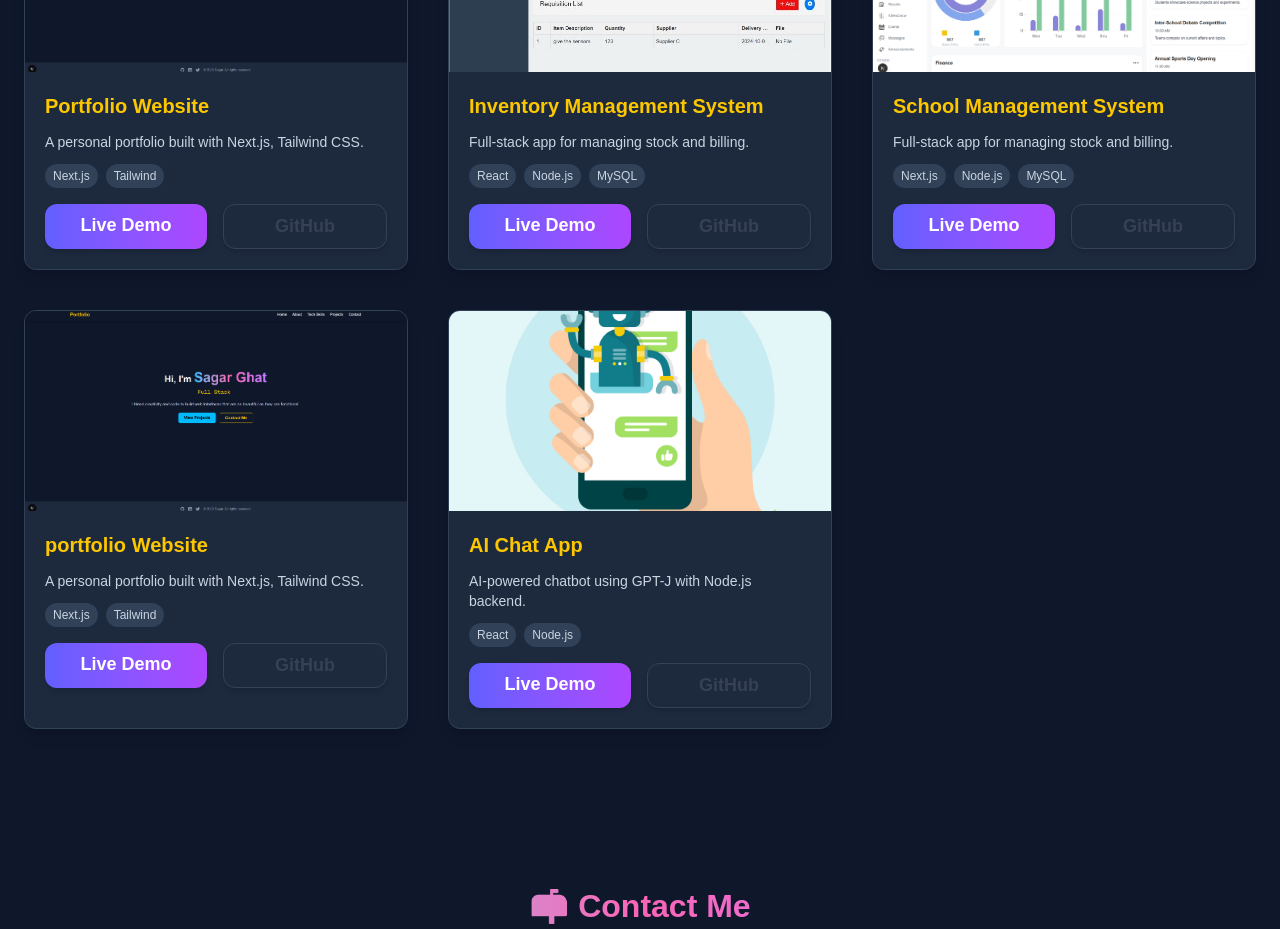
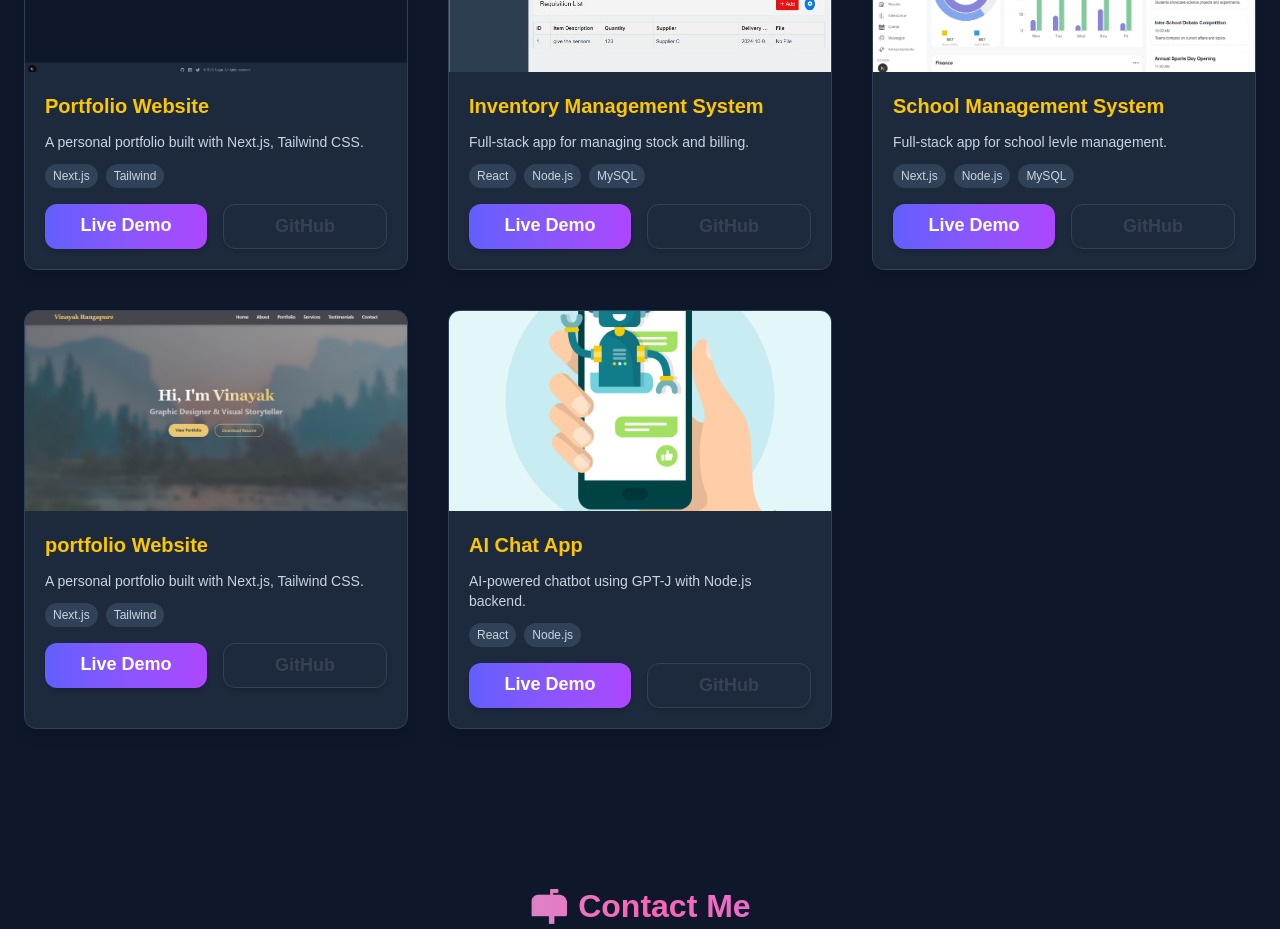
Before and after one commit to SagarGhat1306/Portfolio, a Next.js app: page / in a window 1280 px wide. Shown: the part 2860-3789 px from the top of the page. Built offline with nearby package versions, Linux system fonts and the light colour scheme.

Commit message:
changes in page.js in project folder

```diff
--- a/app/project/page.js
+++ b/app/project/page.js
@@ -10,7 +10,7 @@ const allProjects = [
     description: 'A personal portfolio built with Next.js, Tailwind CSS.',
     tech: ['Next.js', 'Tailwind'],
     image: '/portfolio.png',
-    demoLink: 'https://your-portfolio-demo.com',
+    demoLink: 'https://portfolio-orpin-beta-49.vercel.app/',
     codeLink: 'https://github.com/yourusername/portfolio',
   },
   {
@@ -18,22 +18,22 @@ const allProjects = [
     description: 'Full-stack app for managing stock and billing.',
     tech: ['React', 'Node.js', 'MySQL'],
     image: '/inventory.jpg',
-    demoLink: 'https://inventory-demo.com',
-    codeLink: 'https://github.com/yourusername/inventory-app',
+    demoLink: 'https://github.com/SagarGhat1306/Invetory-Managment',
+    codeLink: 'https://github.com/SagarGhat1306/Invetory-Managment',
   },
     {
     title: 'School Management System',
-    description: 'Full-stack app for managing stock and billing.',
+    description: 'Full-stack app for school levle management.',
     tech: ['Next.js', 'Node.js', 'MySQL'],
     image: '/school_app.png',
-    demoLink: 'https://inventory-demo.com',
-    codeLink: 'https://github.com/yourusername/inventory-app',
+    demoLink: 'https://school-managementapp.vercel.app/',
+    codeLink: 'https://github.com/SagarGhat1306/school_management',
   },
   {
     title: 'portfolio Website',
     description: 'A personal portfolio built with Next.js, Tailwind CSS.',
     tech: ['Next.js', 'Tailwind'],
-    image: '/portfolio.png',
+    image: '/portfolio2.png',
     demoLink: 'https://vinayak-portfolio-navy.vercel.app/',
     codeLink: 'https://github.com/SagarGhat1306/Vinayak_portfolio',
   },
```
Also changed, not shown: public/portfolio2.png (added).
